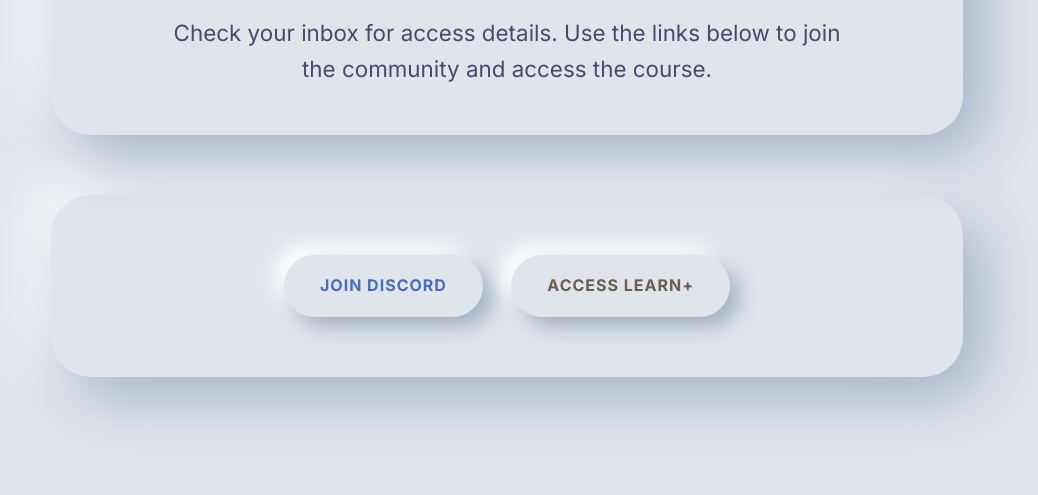
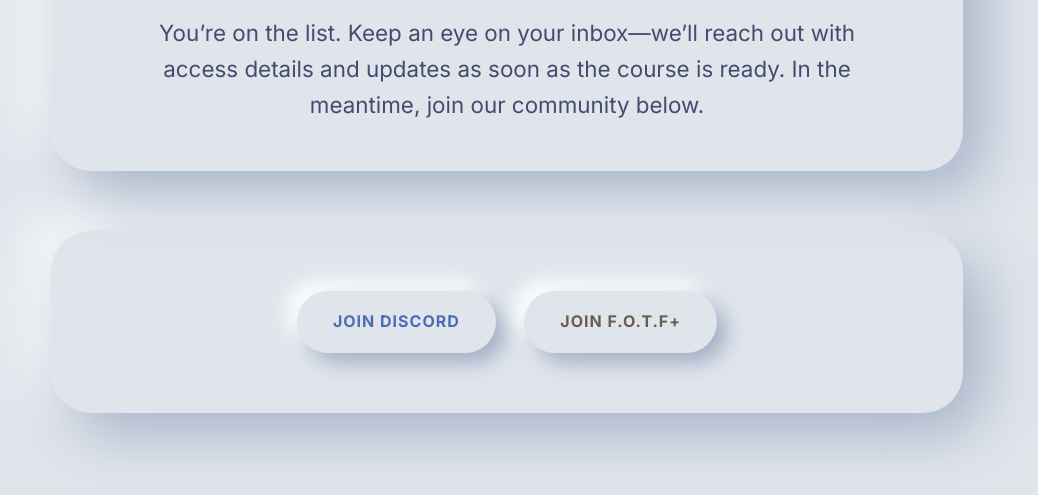
Before and after one commit to Dest-89/F-O-T-F, a plain HTML site: page thank-you.html in a window 1280 px wide. Shown: the part 207-702 px from the top of the page, without its empty margins (133-1171 px from the left). Drawn offline with nearby package versions, Linux system fonts and the light colour scheme; a web font is replaced by a local one.

Commit message:
copy: update thank-you page to suggest waiting for course updates
Ultraworked with [Sisyphus](https://github.com/code-yeongyu/oh-my-opencode)

Co-authored-by: Sisyphus <clio-agent@sisyphuslabs.ai>

```diff
--- a/thank-you.html
+++ b/thank-you.html
@@ -26,11 +26,11 @@
     <main class="page">
       <section class="hero">
         <h1>You're in!</h1>
-        <p class="subhead">Check your inbox for access details. Use the links below to join the community and access the course.</p>
+        <p class="subhead">You’re on the list. Keep an eye on your inbox—we’ll reach out with access details and updates as soon as the course is ready. In the meantime, join our community below.</p>
       </section>
       <section class="links">
         <a class="cta" href="https://discord.gg/VRuJeeneu2">Join Discord</a>
-        <a class="cta secondary" href="https://paylink.thrivecart.com/funnels-on-the-fly/">Access Learn+</a>
+        <a class="cta secondary" href="https://paylink.thrivecart.com/funnels-on-the-fly/">Join F.O.T.F+</a>
       </section>
     </main>
   </body>
```
